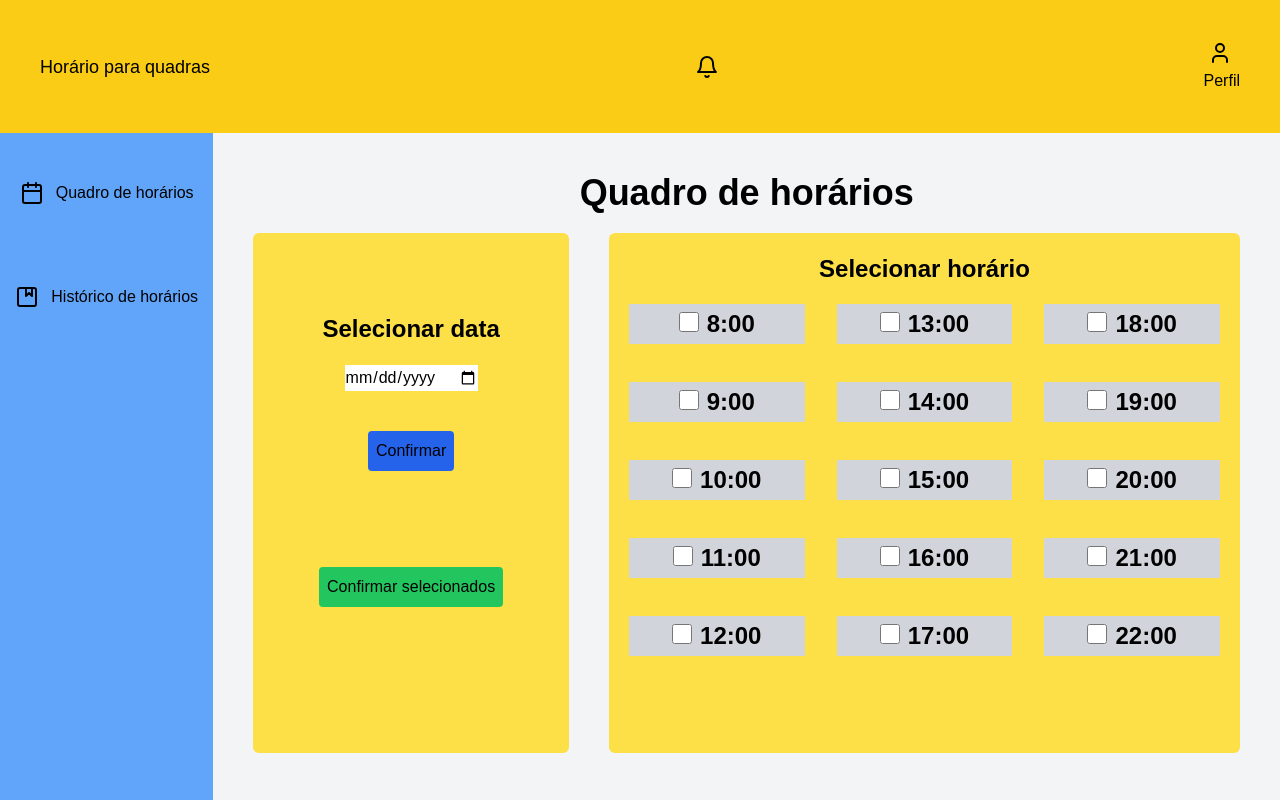
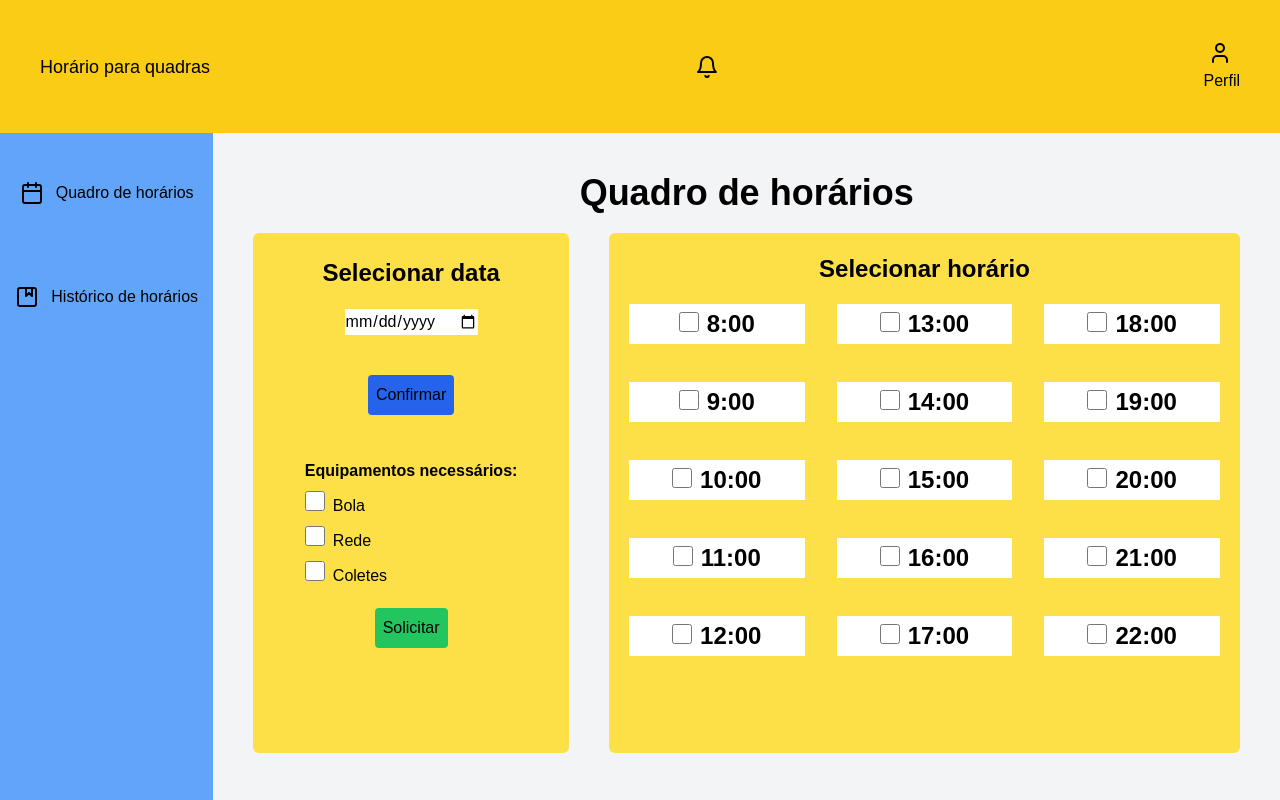
Before and after one commit to Italocr11/Projeto-Engenharia-de-Software-Front, a Next.js app in the folder frontproj/: page /quadro in a window 1280 px wide. Built offline with nearby package versions, Linux system fonts and the light colour scheme.

Commit message:
Adicionando opções de escolha de equipamento pelo quadro de horários

```diff
--- a/frontproj/src/app/quadro/page.jsx
+++ b/frontproj/src/app/quadro/page.jsx
@@ -1,15 +1,12 @@
+"use client";
 import BotaoEnviarInt from "@/components/BotaoEnviarInt";
 import Interface from "../../components/Interface";
 import Titulo from "../../components/Titulo";
 import SelecionarHorario from "../../components/SelecionarHorario";
-
-function expHorarios() {
-  for (let i = 0; i < 0; i++) {
-    <h1>Opa</h1>;
-  }
-}
+import { useRouter } from "next/navigation";
 
 function Quadro() {
+  const router = useRouter();
   return (
     <Interface>
       <h1 className="text-center font-bold text-4xl pb-5">
@@ -17,16 +14,37 @@ function Quadro() {
       </h1>
       <div className="flex flex-row h-5/6 space-x-10">
         <div className="flex flex-col items-center justify-start bg-yellow-300 w-2/6 rounded-md">
-          <h1 className="text-center font-bold text-2xl mb-5 mt-20">
+          <h1 className="text-center font-bold text-2xl mb-5 mt-6">
             Selecionar data
           </h1>
-          <input type="date"></input>
+          <input type="date" className></input>
           <BotaoEnviarInt></BotaoEnviarInt>
+          <div className="fle flex-col items-center justify-center space-y-2 mt-5">
+            <h3 className="text-center font-bold mt-6">
+              Equipamentos necessários:
+            </h3>
+
+            <div className="space-x-2">
+              <input type="checkbox" className="h-5 w-5"></input>
+              <label>Bola </label>
+            </div>
+            <div className="space-x-2">
+              <input type="checkbox" className="h-5 w-5"></input>
+              <label>Rede </label>
+            </div>
+            <div className="space-x-2">
+              <input type="checkbox" className="h-5 w-5"></input>
+              <label>Coletes </label>
+            </div>
+          </div>
           <button
             type="submit"
-            className="bg-green-500 p-2 rounded hover:text-gray-800 mt-24"
+            className="bg-green-500 p-2 rounded hover:text-gray-800 mt-5"
+            onClick={() => {
+              router.push("/solicitarReserva");
+            }}
           >
-            Confirmar selecionados
+            Solicitar
           </button>
         </div>
         <div className="flex flex-col bg-yellow-300 w-4/6 rounded-md overflow-hidden">
--- /dev/null
+++ b/frontproj/src/app/solicitarReserva/page.jsx
@@ -0,0 +1,9 @@
+import Interface from "../../components/Interface";
+import FundoFormulariosInt from "../../components/FundoFormulariosInt";
+export default function () {
+  return (
+    <Interface>
+      <FundoFormulariosInt></FundoFormulariosInt>
+    </Interface>
+  );
+}
--- /dev/null
+++ b/frontproj/src/components/InfoReserv.jsx
@@ -0,0 +1,5 @@
+function InfoReserv() {
+  return <di></di>;
+}
+
+return InfoReserv;
--- a/frontproj/src/components/SelecionarHorario.jsx
+++ b/frontproj/src/components/SelecionarHorario.jsx
@@ -1,6 +1,6 @@
 function SelecionarHorario({ children }) {
   return (
-    <div className="bg-gray-300 text-black text-center p-1">
+    <div className="bg-white text-black text-center p-1">
       <input className="h-5 w-5 mr-2" type="checkbox"></input>
       <label>{children}</label>
     </div>
```
